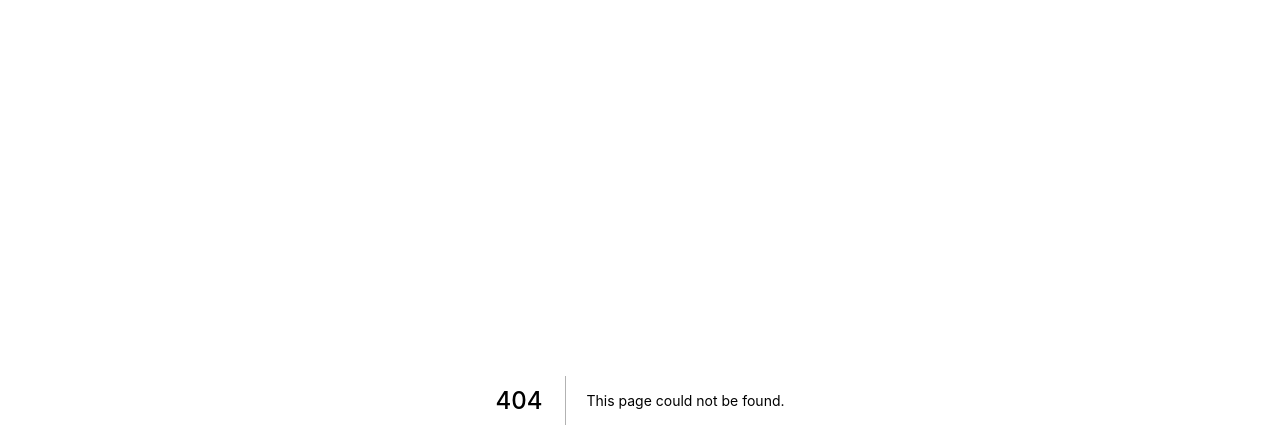
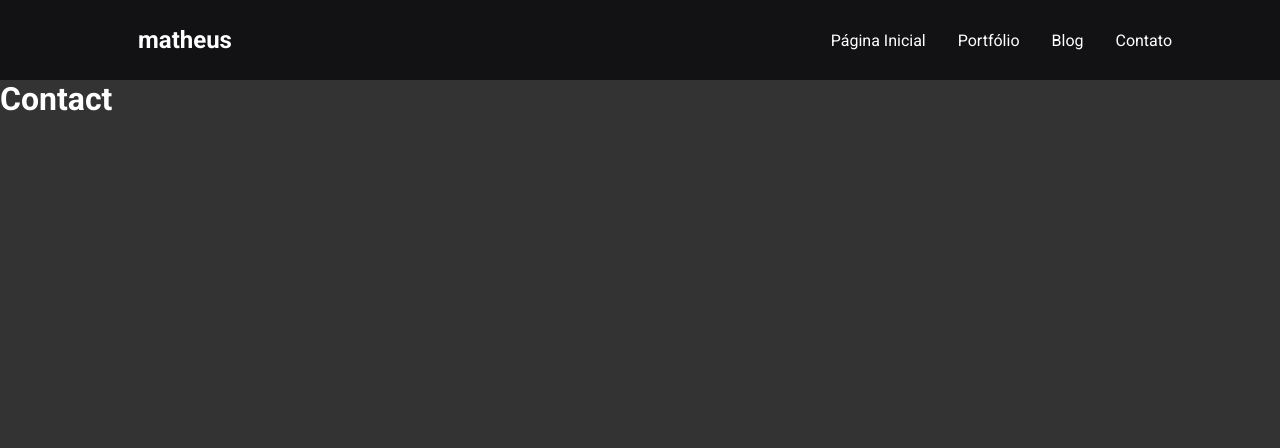
Before and after one commit to matheuseufrasio2/my-landing, a Next.js app: page /contact in a window 1280 px wide. Before the commit this address had no page. Shown: the top 448 px of the page. Built offline with nearby package versions, Linux system fonts and the light colour scheme.

Commit message:
ajustes no header da aplicação

```diff
--- a/src/components/Navbar/index.tsx
+++ b/src/components/Navbar/index.tsx
@@ -27,6 +27,11 @@ export default function NavBar({ toggle }: NavBarProps) {
 
         <NavMenu>
           <NavItem>
+            <Link href="/">
+              <a>Página Inicial</a>
+            </Link>
+          </NavItem>
+          <NavItem>
             <Link href="/portfolio">
               <a>Portfólio</a>
             </Link>
--- a/src/components/Navbar/styles.ts
+++ b/src/components/Navbar/styles.ts
@@ -1,7 +1,8 @@
+import { shade } from 'polished';
 import styled from 'styled-components';
 
 export const NavContainer = styled.nav`
-  background: #333;
+  background: #121214;
   height: 80px;
   display: flex;
   justify-content: center;
@@ -37,6 +38,11 @@ export const ContentNavBar = styled.div`
     font-weight: bold;
     text-decoration: none;
     height: 100%;
+    transition: all 0.2s;
+
+    &:hover {
+      color: #01bf71;
+    }
   }
 `;
 
@@ -83,5 +89,12 @@ export const NavItem = styled.div`
     cursor: pointer;
     padding: 0 1rem;
     height: 100%;
+    transition: all 0.2s;
+
+    &:hover {
+      color: #01bf71;
+      background: ${shade(0.2, '#121214')};
+      border-bottom: 2px solid #01bf71;
+    }
   }
 `;
--- a/src/components/SideBar/index.tsx
+++ b/src/components/SideBar/index.tsx
@@ -21,6 +21,11 @@ export default function SideBar({ toggle, isOpen }: SideBarProps) {
       </Icon>
       <SideBarWrapper>
         <SideBarMenu>
+          <Link href="/" passHref>
+            <a href="/" onClick={toggle}>
+              Página Inicial
+            </a>
+          </Link>
           <Link href="/portfolio" passHref>
             <a href="/portfolio" onClick={toggle}>
               Portfólio
--- a/src/components/SideBar/styles.ts
+++ b/src/components/SideBar/styles.ts
@@ -48,7 +48,7 @@ export const SideBarMenu = styled.ul`
   text-align: center;
 
   @media screen and (max-width: 768px) {
-    grid-template-rows: repeat(6, 60px);
+    grid-template-rows: repeat(6, 100px);
   }
 
   > a {
--- /dev/null
+++ b/src/contexts/HeaderContext.tsx
@@ -0,0 +1,26 @@
+import React, { createContext, ReactNode, useState } from 'react';
+
+interface HeaderProviderProps {
+  children: ReactNode;
+}
+
+interface HeaderContextData {
+  isOpen: boolean;
+  toggle: () => void;
+}
+
+export const HeaderContext = createContext({} as HeaderContextData);
+
+export function HeaderProvider({ children }: HeaderProviderProps) {
+  const [isOpen, setIsOpen] = useState(false);
+
+  const toggle = () => {
+    setIsOpen(!isOpen);
+  };
+
+  return (
+    <HeaderContext.Provider value={{ isOpen, toggle }}>
+      {children}
+    </HeaderContext.Provider>
+  );
+}
--- a/src/pages/_app.tsx
+++ b/src/pages/_app.tsx
@@ -1,12 +1,15 @@
 import React from 'react';
 import { AppProps } from 'next/app';
 import GlobalStyles from '../../styles/GlobalStyles';
+import { HeaderProvider } from '../contexts/HeaderContext';
 
 export default function MyApp({ Component, pageProps }: AppProps) {
   return (
     <>
       <GlobalStyles />
-      <Component {...pageProps} />
+      <HeaderProvider>
+        <Component {...pageProps} />
+      </HeaderProvider>
     </>
   );
 }
--- /dev/null
+++ b/src/pages/contact.tsx
@@ -0,0 +1,16 @@
+import React, { useContext } from 'react';
+import NavBar from '../components/Navbar';
+import SideBar from '../components/SideBar';
+import { HeaderContext } from '../contexts/HeaderContext';
+
+export default function Contact() {
+  const { isOpen, toggle } = useContext(HeaderContext);
+
+  return (
+    <div>
+      <SideBar isOpen={isOpen} toggle={toggle} />
+      <NavBar toggle={toggle} />
+      <h1>Contact</h1>
+    </div>
+  );
+}
--- a/styles/GlobalStyles.ts
+++ b/styles/GlobalStyles.ts
@@ -8,7 +8,7 @@ export default createGlobalStyle`
   }
 
   body {
-    background: #121214;
+    background: #333;
     color: #fff;
     font-family: Roboto, Arial, Helvetica, sans-serif;
   }
```
Also changed, not shown: src/pages/blog/index.tsx (+8 -2 lines), src/pages/index.tsx (+3 -6 lines), src/pages/portfolio.tsx (added, +16 -0 lines), styles/pages/Blog.ts (+8 -1 lines).
